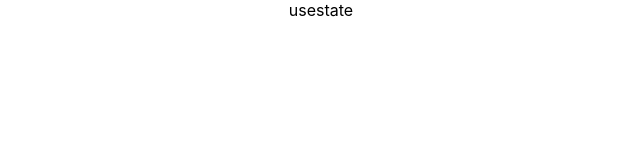
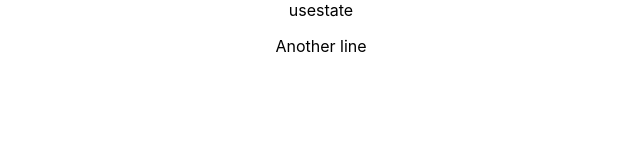
Before and after one commit to DaniBena1/usestate, a React (Create React App) app: page / in a window 1280 px wide. Shown: the top 160 px of the page, without its empty margins (319-959 px from the left). Built offline with nearby package versions, Linux system fonts and the light colour scheme.

Commit message:
Added another line

```diff
--- a/src/App.js
+++ b/src/App.js
@@ -4,6 +4,7 @@ function App() {
   return (
     <div className="App">
       usestate
+      <p>Another line</p>
     </div>
   );
 }
```
